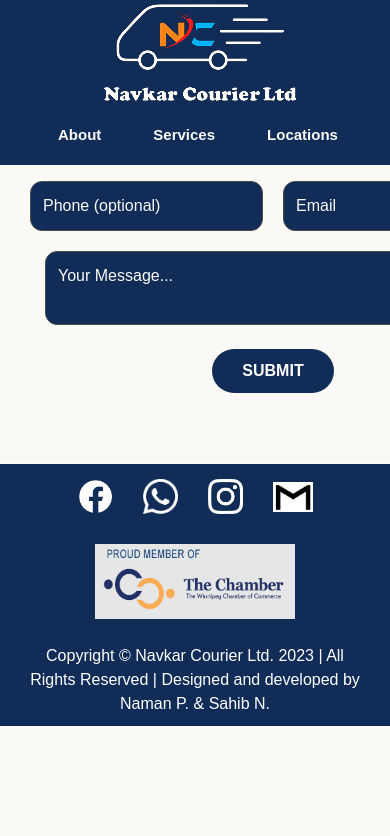
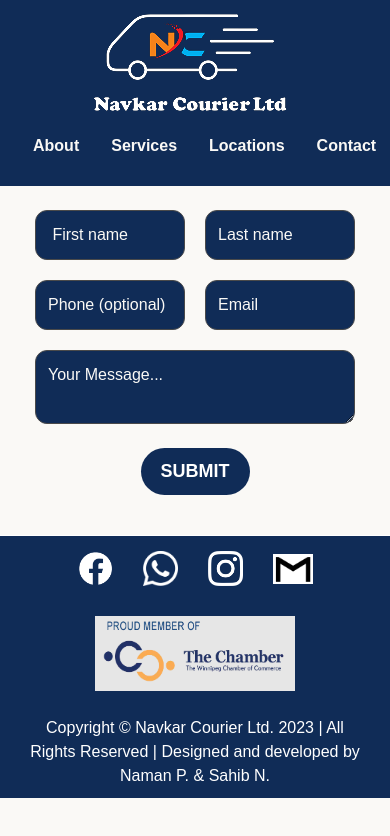
Before and after one commit to namanparashar123/navkar2.0, a React (Create React App) app: page /contact in a window 390 px wide. Shown: the top 836 px of the page. Built offline with nearby package versions, Linux system fonts and the light colour scheme; a web font is replaced by a local one.

Commit message:
Responsiveness 2.0

```diff
--- a/src/Components/Pages/Contact.css
+++ b/src/Components/Pages/Contact.css
@@ -23,6 +23,8 @@
   font-family: "Pathway Extreme", sans-serif;
   margin-bottom: 50px;
   padding: 20px;
+  box-sizing: border-box; /* Include padding and border in total width */
+  max-width: 100%; /* Make the form responsive */
 }
 
 .formWord {
@@ -94,23 +96,33 @@
   transition: 0.5s;
 }
 
-@media (max-width: 480px) {
-  /* Styles for screens up to 480px */
+
+
+@media only screen and (max-width: 480px) {
   .contact_content {
-    font-size: 30px;
-    padding: 10px 20px 10px 20px;
+    font-size: 48px; /* Adjust font size for smaller screens */
+    padding: 15px 20px; /* Adjust padding for smaller screens */
+  }
+
+  .mainForm {
+    margin-bottom: 30px; /* Adjust margin for smaller screens */
+    padding: 10px; /* Adjust padding for smaller screens */
+  }
+
+  .formWord > input{
+    width: 150px;
+  }
+
+  .formContact > input{
+    width: 150px;
   }
 
   .formMessage > textarea {
-    display: flex;
-    align-items: center;
-    justify-content: space-between;
-    margin-left: 25px;
-    width: 400px;
-    margin-top: 10px;
+    width: 320px;
   }
 
   .submitBtn {
-    font-size: 16px;
+    padding: 10px 20px; /* Adjust padding for smaller screens */
+    font-size: 18px; /* Adjust font size for smaller screens */
   }
 }
--- a/src/Components/Pages/Fulfillment.css
+++ b/src/Components/Pages/Fulfillment.css
@@ -89,19 +89,17 @@
 }
 
 @media (max-width: 480px) {
-    .fulfillmentTitle{
-        font-size: 55px;
-        margin-left: -75px;
-    }
+    .fulfillmentTitle {
+        font-size: 45px;
+        left: 50%;
+        transform: translateX(-50%);
+        margin-top: 20px;
+      }
 
-    .fulfillment-bg{
-        position: relative;
-        background-image: url("../images/fulfillment.png");
-        background-position: center;
-        background-size: auto;
-        background-repeat: no-repeat;
-        height: 720px;
-    }
+      .fulfillment-bg {
+        background-size: cover;
+      height: 450px;
+      }
 
     .fulfillment_content > h1{
         display: none;
@@ -120,7 +118,7 @@
     }
 
     .fulfillment_content > ul{
-        font-size: 20px;
+        font-size: 18px;
         font-weight: bold;
     }
 
--- a/src/Components/Pages/Fulfillment.js
+++ b/src/Components/Pages/Fulfillment.js
@@ -45,7 +45,7 @@
           <li><span style={underline}>Customizable Solutions:</span> Adapt our kitting and fulfillment services to your particular needs. We can realize your concept with unique kit configurations, unique packaging, or personalized inserts.</li>
         </ul>
 
-        <h1>Advantages of Selecting Navkar Courier for Kitting and Fulfillment:</h1>
+        <h2 className='fulfillment_mobile_view'>Advantages of Selecting Navkar Courier for Kitting and Fulfillment:</h2>
         <br />
         <br />
         <p><span style={underline}>Time Savings:</span> Let us manage the logistics and kitting procedures so you can concentrate on growing your business.</p>
--- a/src/Components/Pages/Home.css
+++ b/src/Components/Pages/Home.css
@@ -206,8 +206,8 @@
   }
 }
 
-@media (max-width: 480px) {
-  /* Styles for screens up to 480px */
+ /* @media (max-width: 480px) {
+  /* Styles for screens up to 480px
   .target {
     padding: 50px 30px;
     font-size: 40px;
@@ -276,4 +276,53 @@
     padding: 20px;
     margin-bottom: 10px;
   }
+} */
+
+@media only screen and (max-width: 480px) {
+  .title {
+    font-size: 50px;
+    margin-left: 22px;
+  }
+
+  .title-bg {
+    background-size: auto;
+  }
+
+  .target {
+    font-size: 30px;
+    padding: 30px 10px;
+  }
+
+  .main_div h3 {
+    padding: 0px 10px;
+  }
+
+  .service_button,
+  .service_button_card {
+    width: 100%;
+  }
+
+  .offer_cards {
+    padding: 10px;
+    margin: 10px;
+  }
+
+  .offer_cards h1 {
+    font-size: 18px;
+  }
+
+  .offer_cards p {
+    font-size: 12px;
+  }
+
+  .icons {
+    padding-bottom: 5px;
+  }
+
+  .offer_cards_card1,
+  .offer_cards_card2,
+  .offer_cards_card3 {
+    padding: 10px;
+    margin-bottom: 10px;
+  }
 }
--- a/src/Components/Pages/Shipping.css
+++ b/src/Components/Pages/Shipping.css
@@ -89,7 +89,7 @@
     font-weight: bolder;
 }
 
-@media (max-width: 480px) {
+/*@media (max-width: 480px) {
     .shippingTitle{
         font-size: 55px;
         margin-left: -70px;
@@ -134,4 +134,42 @@
         font-size: 25px;
         font-weight: bolder;
     }
-}
+}*/
+
+@media (max-width: 480px) {
+    .shippingTitle {
+      font-size: 45px;
+      left: 50%;
+      transform: translateX(-50%);
+      margin-top: 20px;
+    }
+
+    .shipping-bg {
+      background-size: cover;
+      height: 450px;
+    }
+
+    .shipping_content > h1 {
+      display: none;
+    }
+
+    .shipping_mobile_view {
+      font-size: 25px;
+    }
+
+    .shipping_content > ul {
+      font-size: 18px;
+    }
+
+    .shipping_content > ul > li {
+      padding: 8px;
+    }
+
+    .shipping_content > p {
+      font-size: 18px;
+    }
+
+    .shipping_content > h4 {
+      font-size: 20px;
+    }
+  }
--- a/src/Components/Pages/Shipping.js
+++ b/src/Components/Pages/Shipping.js
@@ -44,7 +44,7 @@
                 <br />
                 <br />
 
-                <h1>Reasons to Select Navkar Courier for Delivery:</h1>
+                <h2 className="shipping_mobile_view">Reasons to Select Navkar Courier for Delivery:</h2>
                 <br />
                 <br />
                 <p><span style={underline}>Reliability:</span> You can rely on us to deliver your packages undamaged and on schedule.</p>
--- a/src/Components/Pages/Warehousing.css
+++ b/src/Components/Pages/Warehousing.css
@@ -89,7 +89,7 @@
     font-weight: bolder;
 }
 
-@media (max-width: 480px) {
+/*@media (max-width: 480px) {
     .titleWarehouse{
         font-size: 55px;
         margin-left: -90px;
@@ -136,4 +136,43 @@
         font-size: 25px;
         font-weight: bolder;
     }
-}
+}*/
+
+@media (max-width: 480px) {
+    .titleWarehouse {
+      font-size: 45px;
+      left: 50%;
+      transform: translateX(-50%);
+      margin-top: 20px;
+    }
+
+    .warehousing-bg {
+        background-size: cover;
+        height: 450px;
+    }
+
+    .warehousing_content > h1 {
+      display: none;
+    }
+
+    .warehousing_mobile_view {
+      font-size: 25px;
+    }
+
+    .warehousing_content > ul {
+      font-size: 18px;
+    }
+
+    .warehousing_content > ul > li {
+      padding: 8px;
+    }
+
+    .warehousing_content > p {
+      font-size: 18px;
+    }
+
+    .warehousing_content > h4 {
+      font-size: 20px;
+      text-align: center;
+    }
+  }
--- a/src/Components/Pages/Warehousing.js
+++ b/src/Components/Pages/Warehousing.js
@@ -49,7 +49,7 @@
             <br></br>
             <br />
 
-            <h1>Why Opt for Us?</h1>
+            <h2 className="warehousing_mobile_view">Why Opt for Us?</h2>
             <br />
             <br />
             <p><span style={underline}>Efficiency:</span> Our technology-driven approach and streamlined processes provide efficient operations.</p>
--- a/src/Components/UI/NavUpdated.css
+++ b/src/Components/UI/NavUpdated.css
@@ -29,29 +29,14 @@
     color: #FAF9F6;
 }
 
-@media (max-width: 768px) {
-    .navigation {
-      flex-wrap: wrap;
-      height: auto;
+@media only screen and (max-width: 480px) {
+    .nav-bar {
+        flex-direction: row; /* Stack items vertically for smaller screens */
+        font-size: 16px; /* Adjust font size for even smaller screens */
+        margin-left: -15px;
     }
 
-    .nav-logo {
-      margin-left: 25px;
+    .nav-bar > li {
+        padding: 10px 0px; /* Add vertical padding for better spacing */
     }
-
-    .nav-bar {
-      flex-direction: row;
-      align-items: stretch;
-    }
-
-    .nav-bar li {
-      padding: 10px;
-      font-size: 15px;
-    }
-  }
-
-  @media (max-width: 480px) {
-    .navigation {
-      padding: 0 1rem;
-    }
-  }
+}
```
